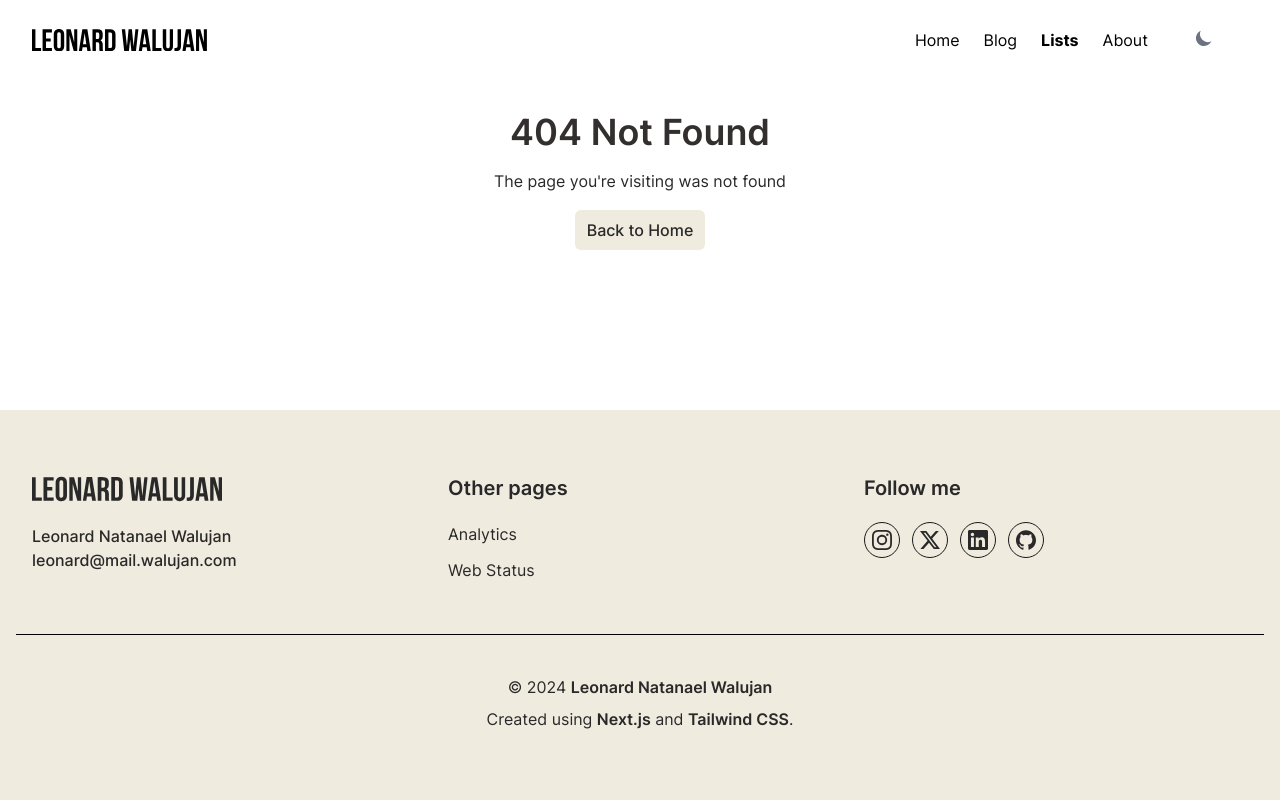
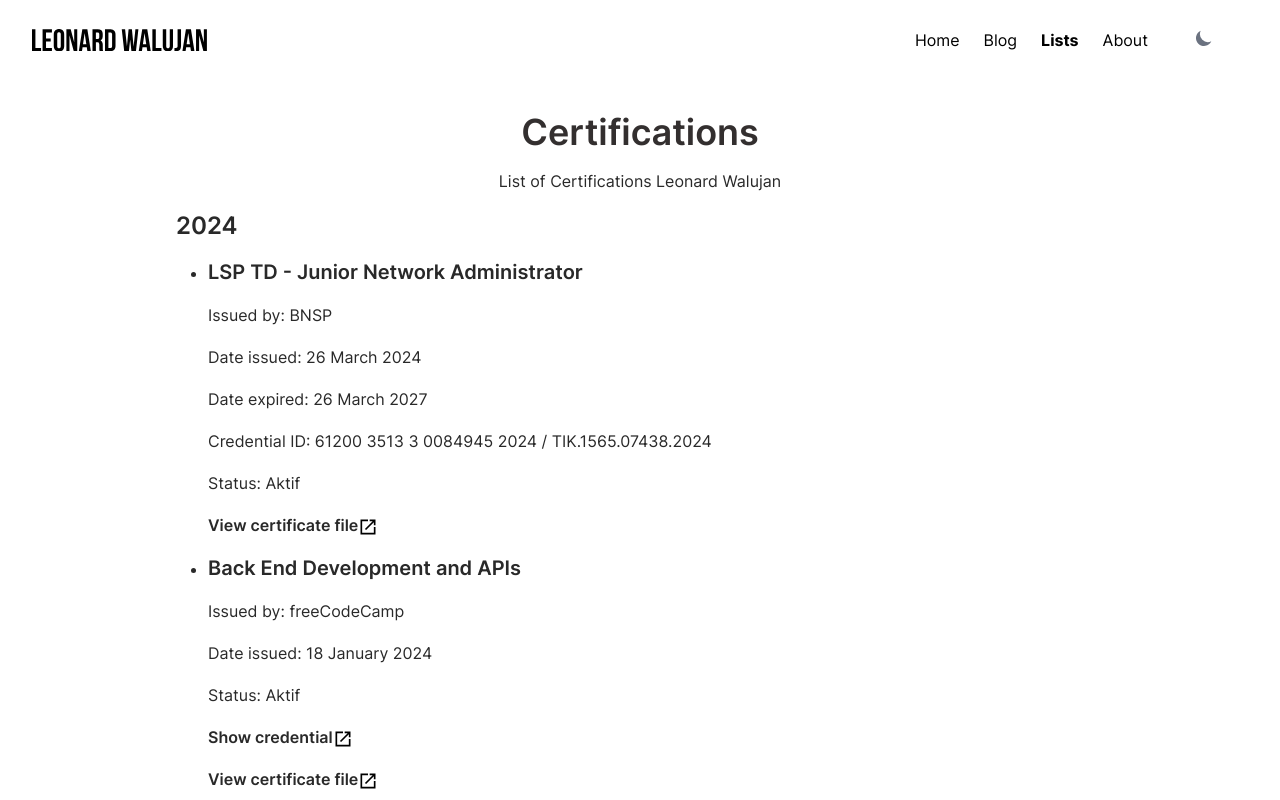
Before and after one commit to walujanleonard/walujan.com, a Next.js app: page /lists/certifications in a window 1280 px wide. Before the commit this address had no page. Shown: the top 800 px of the page. Built offline with nearby package versions, Linux system fonts and the light colour scheme; what @badrap/bar-of-progress would draw is missing.

Commit message:
refactor: change certification-certificates.tsx to certifications.tsx

```diff
--- a/src/pages/lists/certification-certificates.tsx
+++ b/src/pages/lists/certifications.tsx
@@ -15,13 +15,13 @@ export default function CourseCertificates() {
         />
         <link
           rel="canonical"
-          href={WebsiteInfo.BASE_URL + "/lists" + "/certification-certificates"}
+          href={WebsiteInfo.BASE_URL + "/lists" + "/certifications"}
         />
         <Metadata
           type="website"
           title={"Certifications" + " | " + WebsiteInfo.NAME}
           description={"List of Certifications" + " " + WebsiteInfo.NAME}
-          url={WebsiteInfo.BASE_URL + "/lists" + "/certification-certificates"}
+          url={WebsiteInfo.BASE_URL + "/lists" + "/certifications"}
           siteName={WebsiteInfo.NAME}
           image={WebsiteCoverPhoto.COVER_URL}
           locale={WebsiteInfo.LOCALE}
--- a/src/pages/lists/index.tsx
+++ b/src/pages/lists/index.tsx
@@ -15,7 +15,7 @@ const PageLists = [
   },
   {
     page: "Certifications",
-    link: "/lists/certification-certificates",
+    link: "/lists/certifications",
   },
 ];
 
```
